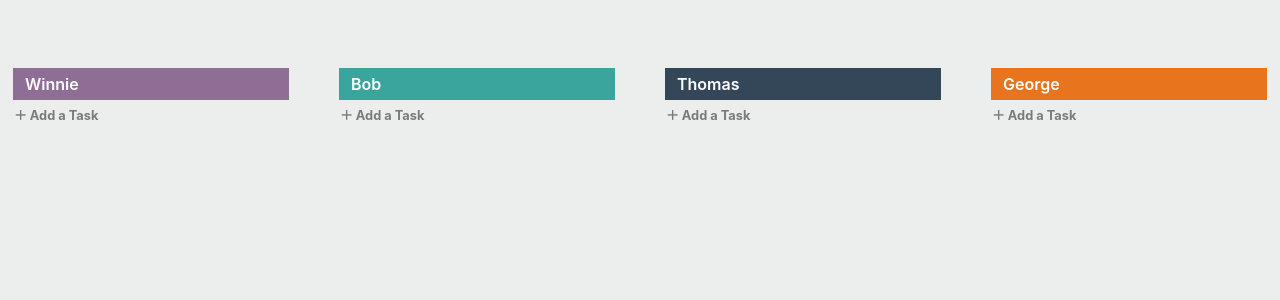
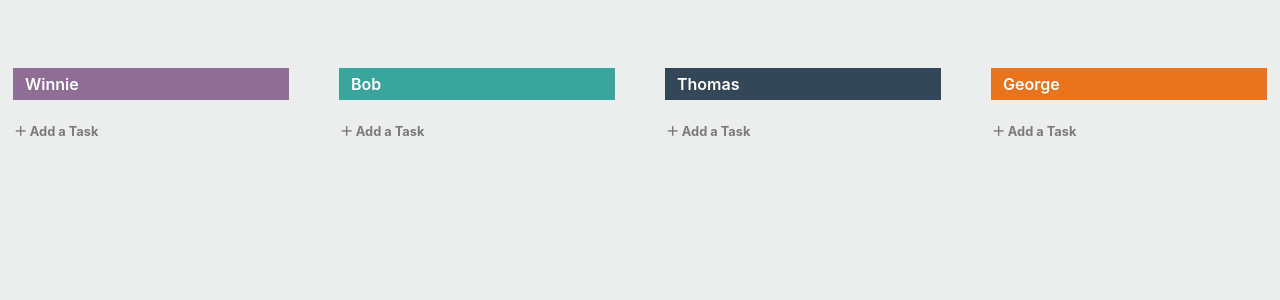
Before and after one commit to angelocordon/kanban-vue, a Vue app: page / in a window 1280 px wide. Shown: the top 300 px of the page. Built offline with nearby package versions, Linux system fonts and the light colour scheme.

Commit message:
Fix minor styling issues

```diff
--- a/src/components/TaskCard.vue
+++ b/src/components/TaskCard.vue
@@ -16,7 +16,6 @@ export default {
 <style lang="scss">
   .task-card {
     margin-top: 1rem;
-    margin-bottom: 1rem;
     padding: 6px 12px;
   }
 </style>
--- a/src/components/TaskColumn.vue
+++ b/src/components/TaskColumn.vue
@@ -48,11 +48,11 @@ export default {
 
 <style lang="scss">
 .task-column {
-  // border: 1px dotted fade-out(#363636, 0.9);
   margin: 5rem 25px;
   padding: 0px;
 
   > .task-button-add {
+    margin-top: 1rem;
     padding-left: 0px;
     background-color: transparent;
     border-color: transparent;
```
